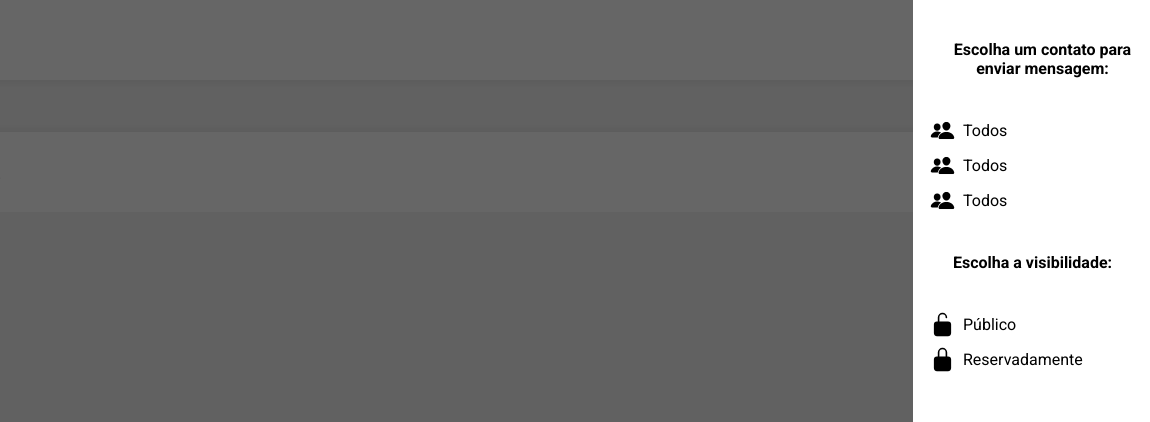
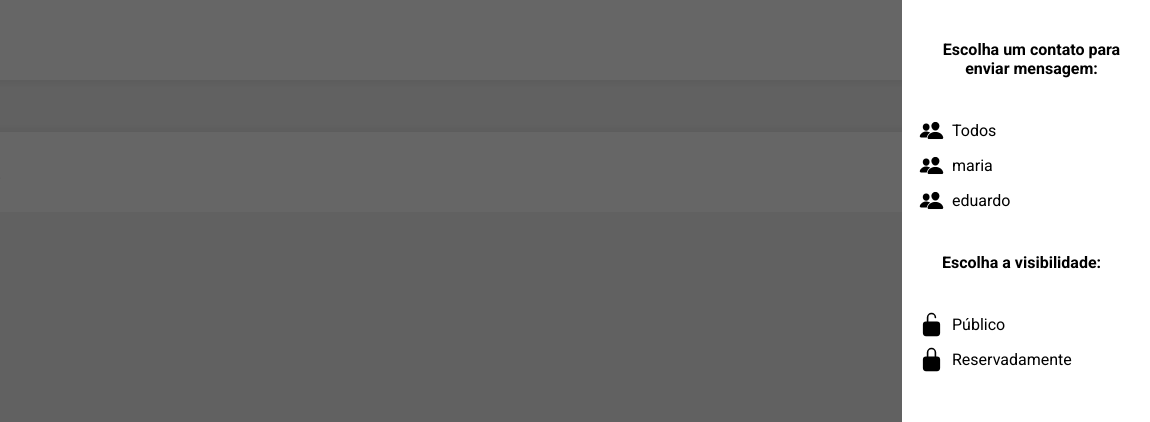
Before and after one commit to pablodamascenoo/clone-chat-UOL, a plain HTML site: page index.html in a window 1280 px wide. Shown: the top 422 px of the page, 130-1280 px from the left. Drawn offline with nearby package versions, Linux system fonts and the light colour scheme.

Commit message:
toggleCheck function added

```diff
--- a/assets/js/script.js
+++ b/assets/js/script.js
@@ -1,6 +1,10 @@
 let user = ""
 let intervalMessages = null
 let intervalParticipant = null
+let options = {
+    people: "",
+    visibility: ""
+}
 
 function refreshMessages(){
 
@@ -101,3 +105,34 @@ message_area.addEventListener("keypress", (e)=>{
         sendMessage()
     }
 })
+
+
+function toggleCheck(obj){
+
+    if(obj.parentNode.classList.contains("people")){
+        if(options.people !== ""){
+            obj.parentNode.querySelector(".check").classList.remove("check")
+            obj.lastElementChild.classList.add("check")
+            options.people = obj.querySelector("div > p").innerText
+            console.log(options)
+        }
+        else{
+            obj.lastElementChild.classList.add("check")
+            options.people = obj.querySelector("div > p").innerText
+            console.log(options)
+        }
+    }
+    else{
+        if(options.visibility !== ""){
+            obj.parentNode.querySelector(".check").classList.remove("check")
+            obj.lastElementChild.classList.add("check")
+            options.visibility = obj.querySelector("div > p").innerText
+            console.log(options)
+        }
+        else{
+            obj.lastElementChild.classList.add("check")
+            options.visibility = obj.querySelector("div > p").innerText
+            console.log(options)
+        }
+    }
+}
--- a/assets/styles/style.css
+++ b/assets/styles/style.css
@@ -170,7 +170,7 @@ aside{
 }
 
 aside > nav {
-    left: calc(100vw - 259px);
+    left: calc(100vw - 270px);
     position: relative;
     background-color: #FFF;
     width: 259px;
@@ -190,6 +190,7 @@ nav > .side-title {
 }
 
 .people, .visibility{
+    width: 80%;
     margin-left: 17px;
     display: flex;
     flex-direction: column;
@@ -197,16 +198,34 @@ nav > .side-title {
 }
 
 .option{
+    width: 100%;
+    display: flex;
+    justify-content: space-between;
+}
+
+.option >div> ion-icon{
+    font-size: 25px;
+    margin-right: 8px;
+}
+
+.option > div> p {
+    font-size: 16px;
+    font-family: 'Roboto';
+}
+
+.option > div{
     display: flex;
     align-items: center;
 }
 
 .option > ion-icon{
-    font-size: 25px;
-    margin-right: 8px;
+    font-size: 15px;
+    font-weight: 700;
+    color: #28BB25;
+    display: none;
 }
 
-.option > p {
-    font-size: 16px;
-    font-family: 'Roboto';
+
+.option > .check{
+    display:inline
 }
--- a/index.html
+++ b/index.html
@@ -38,28 +38,43 @@
             <p class="side-title">Escolha um contato
                 para enviar mensagem:</p>
             <div class="people">
-                <div class="option">
+                <div class="option" onclick="toggleCheck(this)">
+                    <div>
                         <ion-icon name="people"></ion-icon>
                         <p>Todos</p>
                     </div>
-                <div class="option">
+                    <ion-icon name="checkmark"></ion-icon>
+                </div>
+                <div class="option" onclick="toggleCheck(this)">
+                    <div>
                         <ion-icon name="people"></ion-icon>
-                    <p>Todos</p>
+                        <p>maria</p>
                     </div>
-                <div class="option">
+                    <ion-icon name="checkmark"></ion-icon>
+                </div>
+                <div class="option" onclick="toggleCheck(this)">
+                    <div>
                         <ion-icon name="people"></ion-icon>
-                    <p>Todos</p>
+                        <p>eduardo</p>
+                    </div>
+                    <ion-icon name="checkmark"></ion-icon>
                 </div>
             </div>
             <p class="side-title">Escolha a visibilidade:</p>
             <div class="visibility">
-                <div class="option">
+                <div class="option" onclick="toggleCheck(this)">
+                    <div>
                         <ion-icon name="lock-open"></ion-icon>
                         <p>Público</p>
                     </div>
-                <div class="option">
+                    <ion-icon name="checkmark"></ion-icon>
+                </div>
+                <div class="option" onclick="toggleCheck(this)">
+                    <div>
                         <ion-icon name="lock-closed"></ion-icon>
                         <p>Reservadamente</p>
+                    </div>
+                    <ion-icon name="checkmark"></ion-icon>
                 </div>
             </div>
         </nav>
```
Lines whose indentation alone changed are shown as unchanged.
